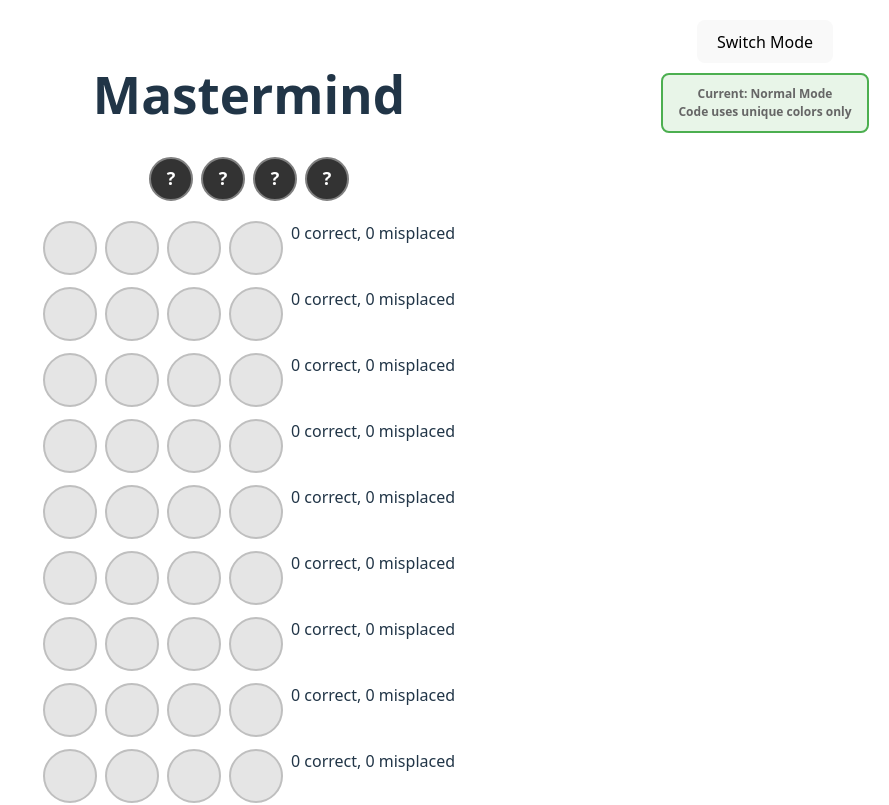
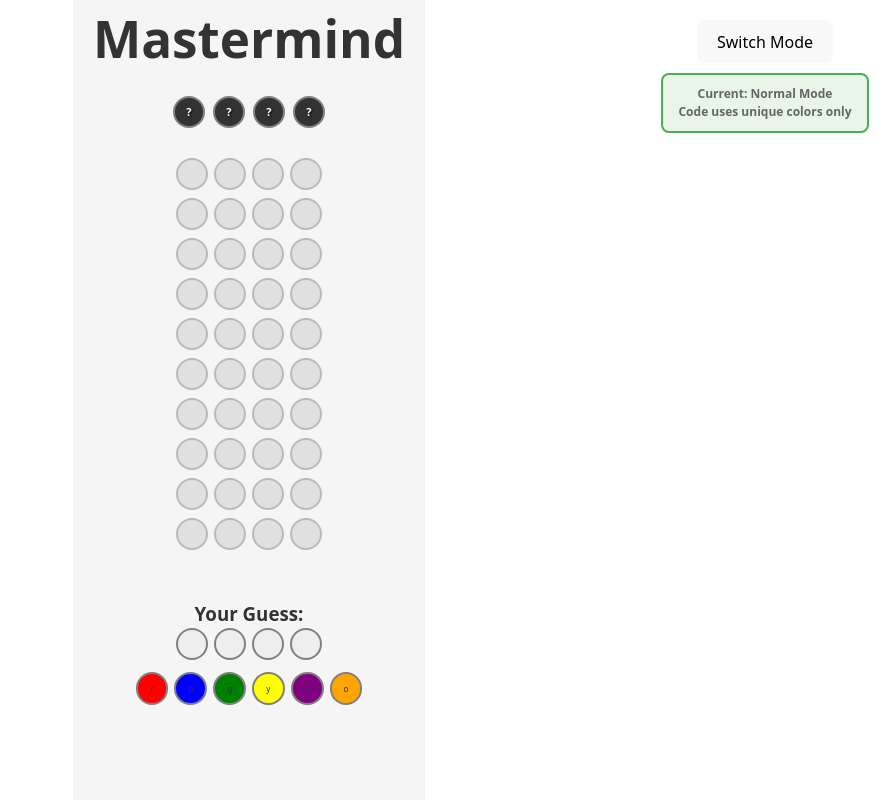
Before and after one commit to tymicruz/mastermind-react-app, a React (Vite) app: page / in a window 1280 px wide. Shown: the top 805 px of the page, without its empty margins (391-1280 px from the left). Built offline with nearby package versions, Linux system fonts and the light colour scheme.

Commit message:
Center the UI and fix spacing. Make look better.

```diff
--- a/src/App.css
+++ b/src/App.css
@@ -1,7 +1,17 @@
+/* Or if you want even lighter: */
+.App {
+  background-color: #f5f5f5;
+  min-height: 100vh;
+  display: flex;
+  flex-direction: column;
+  padding: 0 20px 10px 20px; /* Reduce bottom padding from 20px to 10px */
+  box-sizing: border-box;
+}
+
 #root {
   max-width: 1280px;
   margin: 0 auto;
-  padding: 2rem;
+  padding: 0 2rem 2rem 2rem; /* Remove top padding */
   text-align: center;
 }
 
@@ -41,22 +51,31 @@
   color: #888;
 }
 
-/* Mastermind Game Styles */
+/* Game Board Responsive Styling */
+.game-board {
+  flex: 1;
+  margin: 10px 0; /* Reduced margin */
+  display: flex;
+  flex-direction: column;
+  justify-content: flex-start;
+  gap: min(6px, 1vh); /* Smaller gap to fit more rows */
+  align-items: center; /* Center all rows */
+  overflow: hidden; /* Prevent scrolling */
+}
+
 .guess-row {
   display: flex;
-  gap: 8px;
-  margin-bottom: 12px;
+  gap: min(6px, 0.8vh); /* Smaller gap between pegs */
+  justify-content: center;
+  align-items: center;
+  width: 100%; /* Full width */
+  max-width: 350px; /* Slightly smaller max width */
+  margin-bottom: min(8px, 1.5vh); /* Reduced margin between rows */
+  position: relative; /* For absolute positioning of feedback */
 }
 
-.guess-peg {
-  width: 50px;
-  height: 50px;
-  border: 2px solid gray;
-  border-radius: 50%;
-  display: flex;
-  align-items: center;
-  justify-content: center;
-  background: #eee;
+.guess-row:last-child {
+  margin-bottom: 0; /* No margin on last row */
 }
 
 .game-controls {
@@ -67,19 +86,127 @@
   flex-direction: column;
   gap: 10px;
   z-index: 100;
+  align-items: center;  /* Centers the items relative to each other */
+}
+
+.game-container {
+  flex: 1;
+  display: flex;
+  flex-direction: column;
+  justify-content: space-between;
+  max-height: calc(100vh - 40px); /* Account for padding */
+}
+
+.game-container h1 {
+  margin: 10px 0; /* Reduced margin around heading */
+  color: #333; /* Dark gray for better visibility */
+}
+
+.game-container h2 {
+  color: #333; /* Dark gray for better visibility */
+}
+
+.game-container h3 {
+  color: #333; /* Dark gray for better visibility */
+  margin: 0; /* Remove all margins */
+}
+
+/* Responsive peg sizing - make them smaller to fit */
+.guess-peg {
+  width: min(35px, 3.5vh); /* Slightly bigger */
+  height: min(35px, 3.5vh);
+  border: 2px solid gray;
+  border-radius: 50%;
+  display: flex;
+  align-items: center;
+  justify-content: center;
+  cursor: pointer;
+  background: #eee;
+  font-size: min(10px, 1vh); /* Smaller font */
+  flex-shrink: 0; /* Prevent shrinking */
+}
+
+.code-peg {
+  width: min(35px, 3.5vh); /* Match guess pegs exactly */
+  height: min(35px, 3.5vh);
+  border: 2px solid gray;
+  border-radius: 50%;
+  display: flex;
+  align-items: center;
+  justify-content: center;
+  font-weight: bold;
+  font-size: min(14px, 1.4vh); /* Bigger font for question marks */
+  color: white;
+  text-shadow: 1px 1px 2px rgba(0,0,0,0.8);
+  flex-shrink: 0;
+}
+
+/* Color option pegs - same size as other pegs */
+.color-option {
+  width: min(41px, 4.1vh); /* Bigger to fake-match other pegs */
+  height: min(41px, 4.1vh);
+  border: 2px solid gray;
+  border-radius: 50%;
+  cursor: pointer;
+  transition: opacity 0.2s ease;
+  flex-shrink: 0;
+  display: flex;
+  align-items: center;
+  justify-content: center;
+  font-size: min(10px, 1vh);
+  background: #eee;
+  margin: 0;
+  padding: 0;
+  box-sizing: border-box;
+}
+
+.feedback-peg {
+  width: min(8px, 0.8vh); /* Smaller feedback pegs */
+  height: min(8px, 0.8vh);
+  border-radius: 50%;
+}
+
+.feedback-peg.correct {
+  background-color: #000;
+  border: 1px solid #333;
+}
+
+.feedback-peg.misplaced {
+  background-color: #fff;
+  border: 1px solid #333;
+}
+
+/* Feedback positioning - move it outside the flex flow */
+.feedback-pegs {
+  display: grid;
+  grid-template-columns: 1fr 1fr;
+  grid-template-rows: 1fr 1fr;
+  gap: 1px;
+  width: min(20px, 2vh); /* Smaller container */
+  height: min(20px, 2vh);
+  position: absolute; /* Take it out of the flex flow */
+  right: -30px; /* Position it to the right of the guess pegs */
+  top: 50%; /* Center vertically */
+  transform: translateY(-50%); /* Perfect vertical centering */
+  align-self: center;
+  flex-shrink: 0;
 }
 
 .input-section {
-  display: flex;
-  flex-direction: column;
-  align-items: center;
+  flex-shrink: 0; /* Don't shrink the input section */
+  margin-top: auto; /* Push to bottom */
 }
 
 .reset-button-container {
-  height: 60px; /* Reserve space for button + margin */
-  margin-top: 20px;
+  height: 40px; /* Fixed height to prevent layout shifts */
   display: flex;
   justify-content: center;
+  align-items: center;
+  margin-top: 15px; /* Add some space above the reset button */
+  margin-bottom: 0; /* Remove bottom margin */
+  padding-bottom: 0; /* Remove bottom padding */
+  flex-shrink: 0; /* Prevent shrinking */
+  flex-grow: 0; /* Prevent growing - this removes the purple dashed outline */
 }
 
 .reset-button {
@@ -89,18 +216,6 @@
   border-radius: 6px;
   font-size: 14px;
   cursor: pointer;
-}
-
-
-.game-controls {
-  position: fixed;
-  top: 20px;
-  right: 20px;
-  display: flex;
-  flex-direction: column;
-  gap: 10px;
-  z-index: 100;
-  align-items: center;  /* Centers the items relative to each other */
 }
 
 .mode-indicator {
--- a/src/App.tsx
+++ b/src/App.tsx
@@ -108,6 +108,7 @@
           </p>
         </div>
       </div>
+      <div className="game-container">
         <h1>Mastermind</h1>
         <div className="code-display">
           <div className="code-row">
@@ -127,7 +128,9 @@
               ))}
           </div>
         </div>
+        <div className="game-board">
           <GameBoard guesses={guesses} feedbacks={feedbacks} />
+        </div>
         <div className="input-section">
           <GuessInput
             guess={currentGuess}
@@ -144,7 +147,7 @@
             )}
           </div>
         </div>
-      <ColorPicker />
+      </div>
     </div>
   );
 }
--- a/src/components/Feedback.tsx
+++ b/src/components/Feedback.tsx
@@ -6,16 +6,25 @@
 }
 
 interface FeedbackProps {
-  feedback: FeedbackItem[];
+  feedback: FeedbackItem;
 }
 
 const Feedback: React.FC<FeedbackProps> = ({ feedback }) => {
+  const totalPegs = 4;
+  const correctPegs = feedback.correct;
+  const misplacedPegs = feedback.misplaced;
+  const emptyPegs = totalPegs - correctPegs - misplacedPegs;
+
+  const allPegs = [
+    ...Array(correctPegs).fill("correct"),
+    ...Array(misplacedPegs).fill("misplaced"),
+    ...Array(emptyPegs).fill("empty"),
+  ];
+
   return (
-    <div>
-      {feedback.map((item, i) => (
-        <div key={i}>
-          {item.correct} correct, {item.misplaced} misplaced
-        </div>
+    <div className="feedback-pegs">
+      {allPegs.map((type, i) => (
+        <div key={i} className={`feedback-peg ${type}`} />
       ))}
     </div>
   );
--- a/src/components/Guess.tsx
+++ b/src/components/Guess.tsx
@@ -22,7 +22,7 @@
     ))}
 
     {/* Single feedback */}
-    <Feedback feedback={[feedback]} />
+    <Feedback feedback={feedback} />
   </div>
 );
 
--- a/src/components/GuessInput.tsx
+++ b/src/components/GuessInput.tsx
@@ -47,7 +47,7 @@
   return (
     <div>
       <h3>Your Guess:</h3>
-      <div style={{ display: "flex", gap: "8px" }}>
+      <div className="guess-row">
         {guess.map((color, i) => (
           <div
             key={i}
@@ -68,19 +68,18 @@
         {colorOptions.map((color) => {
           const isUsed = !hardMode && guess.includes(color);
           return (
-            <button
+            <div
               key={color}
               onClick={() => !isUsed && !disabled && handleColorClick(color)}
-              className="guess-peg"
+              className="color-option"
               style={{
-                marginRight: 8,
                 background: isUsed ? "#ccc" : color,
                 cursor: isUsed || disabled ? "not-allowed" : "pointer",
                 opacity: isUsed || disabled ? 0.5 : 1,
               }}
             >
               {color?.charAt(0)}
-            </button>
+            </div>
           );
         })}
       </div>
```
Lines whose indentation alone changed are shown as unchanged.
